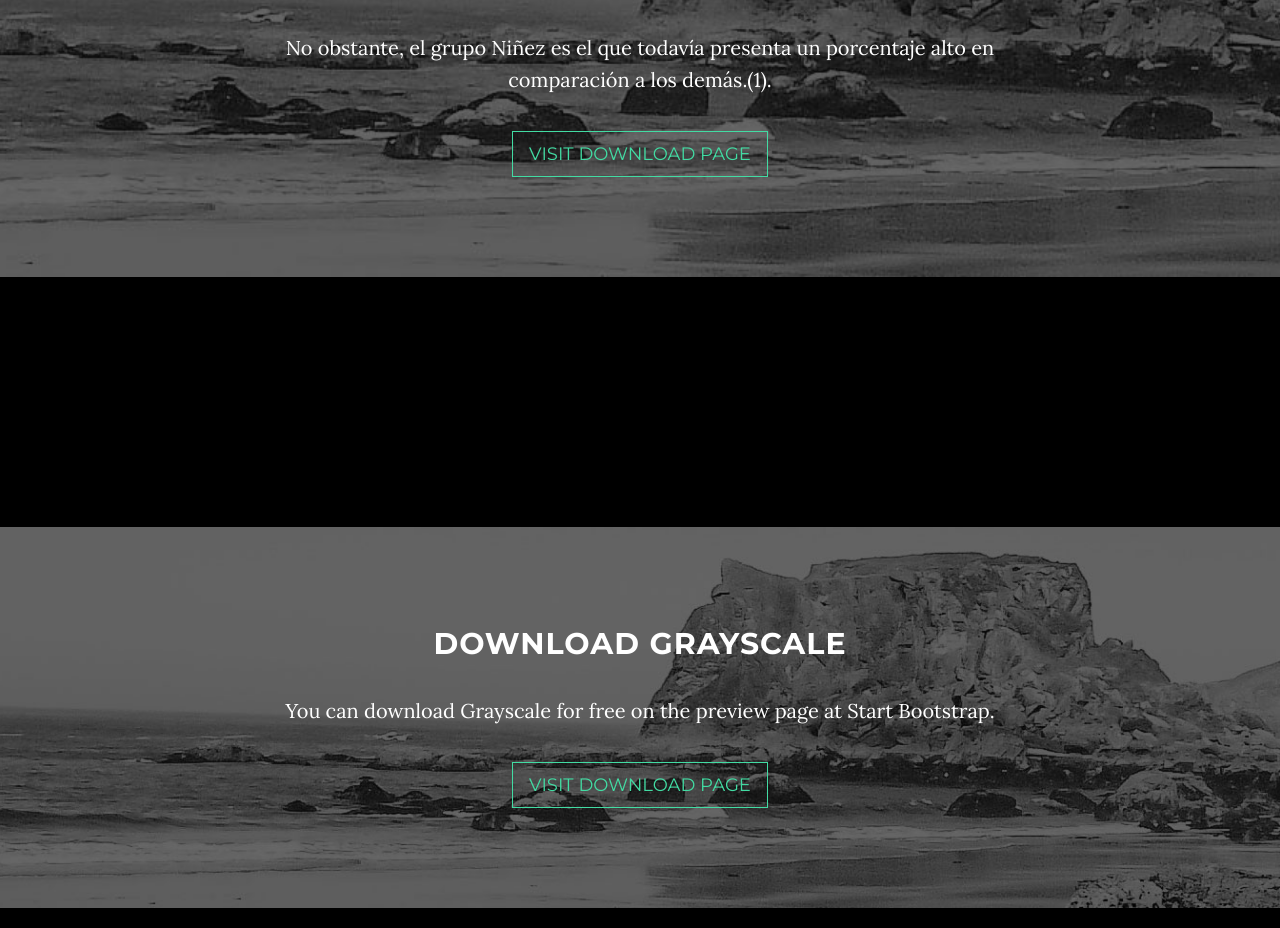
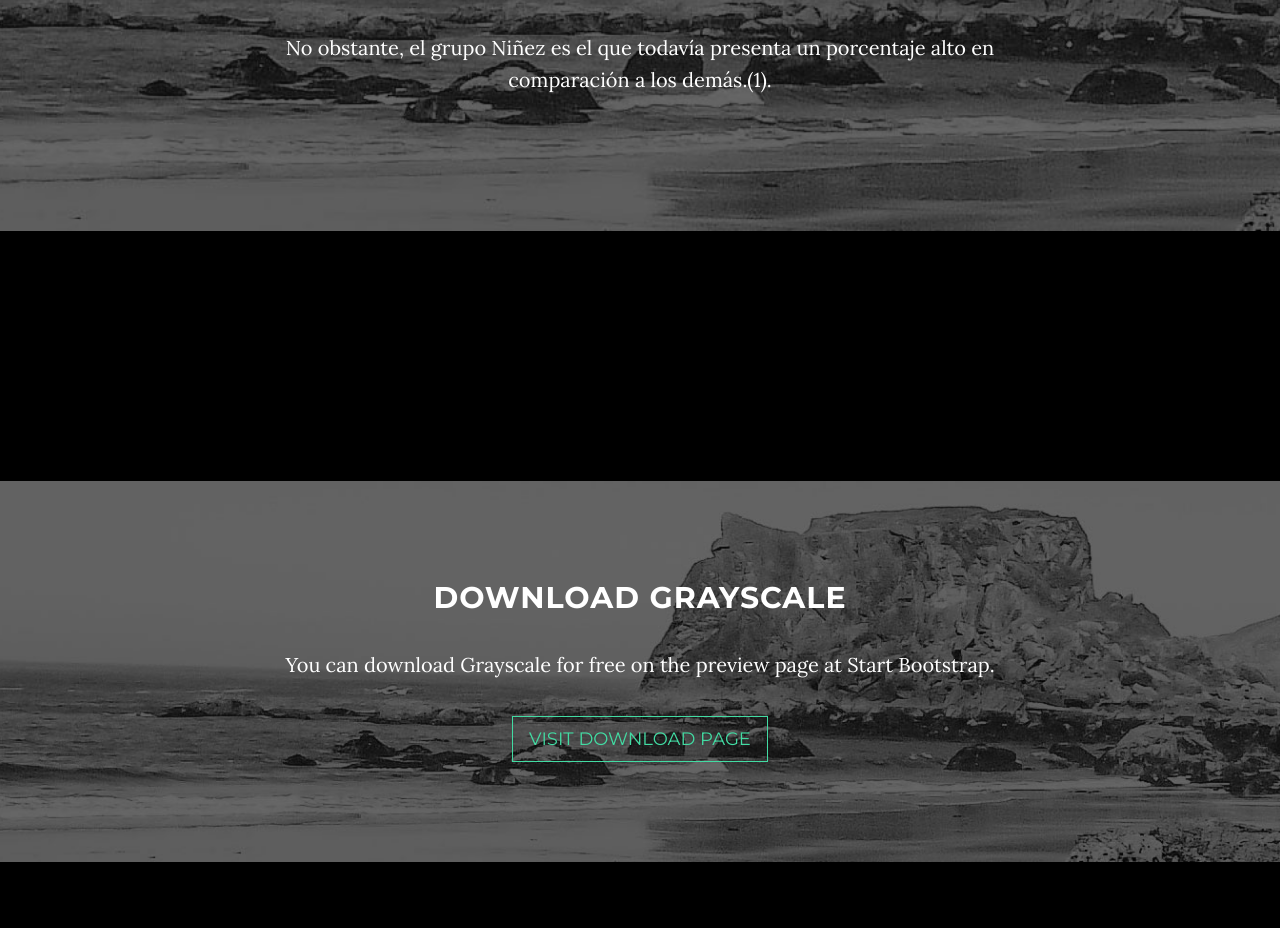
Before and after one commit to PolarDown/amalgama, a website: page index.html in a window 1280 px wide. Shown: the part 3184-4112 px from the top of the page. Drawn offline with nearby package versions, Linux system fonts and the light colour scheme.

Commit message:
Update index.html

```diff
--- a/index.html
+++ b/index.html
@@ -125,8 +125,7 @@
                     <h2>Morbilidad</h2>
                     <p>De acuerdo con el INEI, la tasa de morbilidad ha disminuido con el avance de los años, a partir específicamente del año 1992.</p>
                     <p>No obstante, el grupo Niñez es el que todavía presenta un porcentaje alto en comparación a los demás.(1).</p>
-                    <a href="http://startbootstrap.com/template-overviews/grayscale/" class="btn btn-default btn-lg">Visit Download Page</a>
-                </div>
+                  </div>
             </div>
         </div>
     </section>
```
